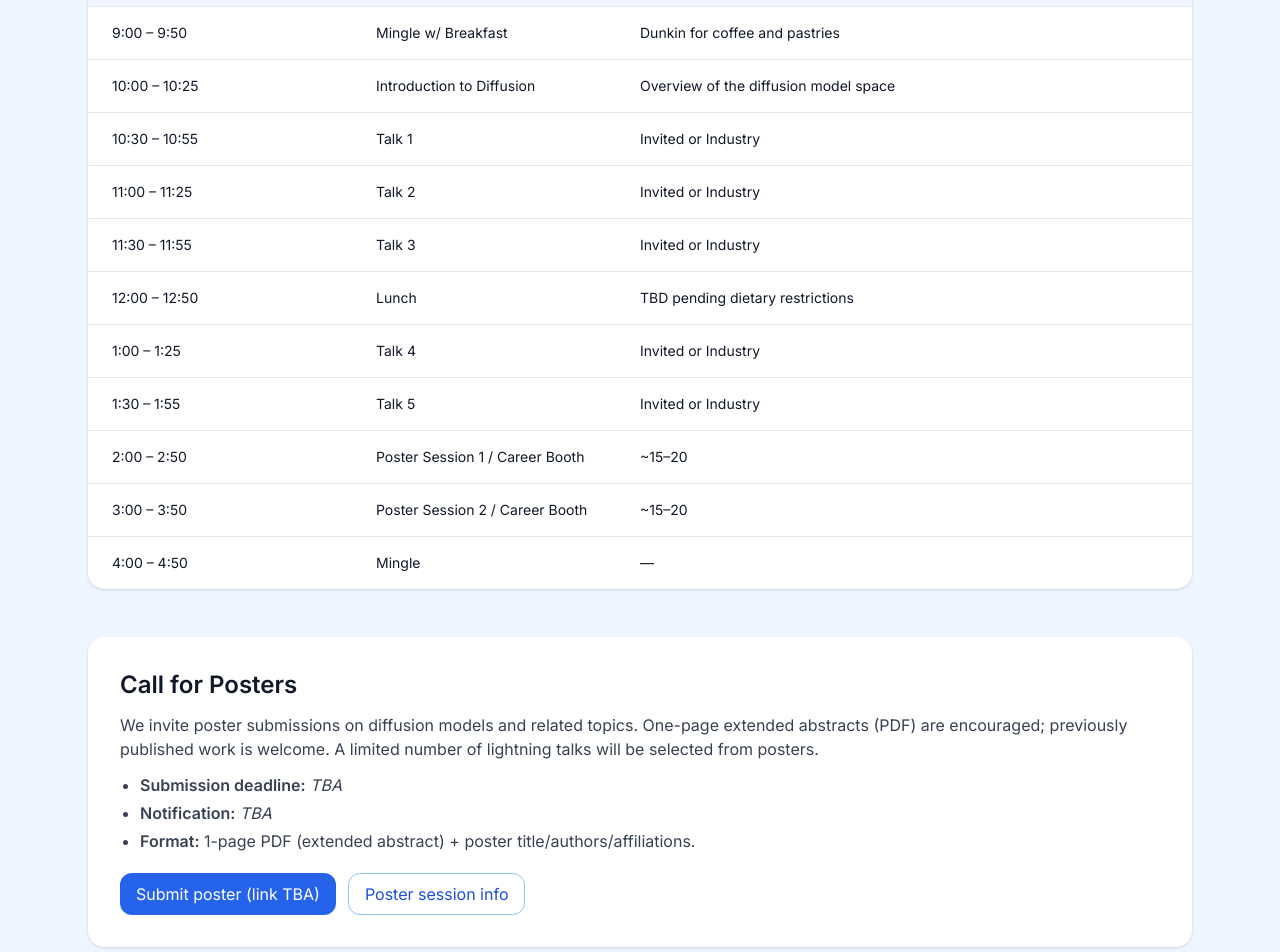
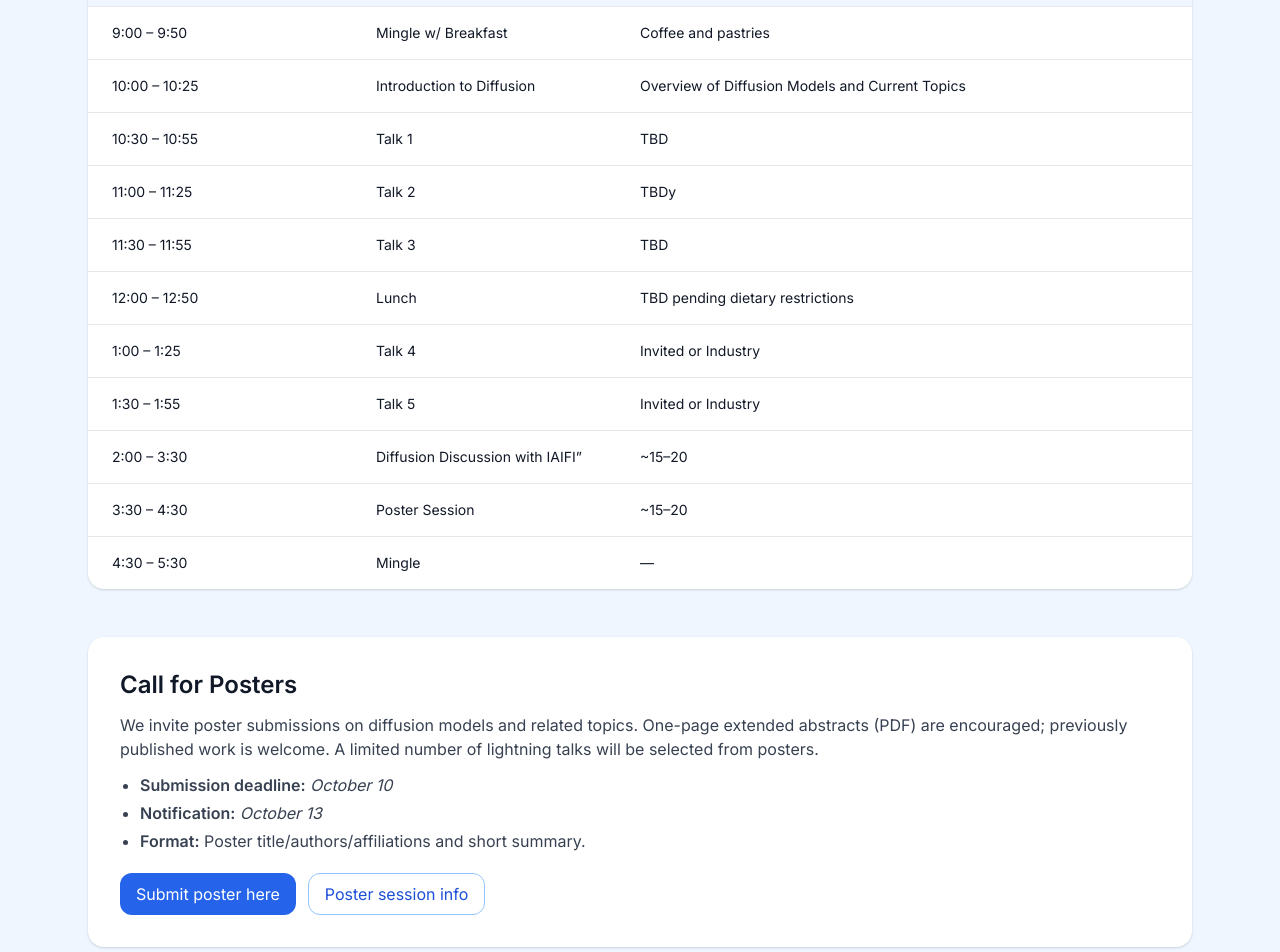
Before and after one commit to bostondiffusionday/bostondiffusionday.github.io, a plain HTML site: page index.html in a window 1280 px wide. Shown: the part 760-1712 px from the top of the page. Drawn offline with nearby package versions, Linux system fonts and the light colour scheme.

Commit message:
Update index.html

```diff
--- a/index.html
+++ b/index.html
@@ -25,14 +25,6 @@
     <header class="bg-blue-200 text-black border-b border-blue-300">
       <div class="max-w-6xl mx-auto px-6 py-6">
         <div class="flex items-center gap-4">
-          <!-- SMALL LOGO: update src path to your image -->
-          <a href="#" class="shrink-0" aria-label="Home">
-            <img
-              src="assets/haystacks-logo.png"
-              alt="Boston Diffusion Day logo"
-              class="h-12 w-12 rounded-xl shadow border border-blue-300 object-cover"
-            />
-          </a>
           <div class="flex flex-col">
             <h1 class="text-3xl sm:text-4xl font-extrabold tracking-tight">
               Boston Diffusion Day
@@ -73,11 +65,11 @@
           <ul class="mt-4 text-gray-700 list-disc pl-5 space-y-1">
             <li>Topics include: score-based diffusion, theory &amp; generalization, scaling laws, architectures (CNN/DiT/attention), evaluation, safety, and applications.</li>
             <li>All levels welcome — from students to faculty and industry researchers.</li>
-            <li>Attendance is free; space may be limited. Registration required.</li>
+            <li>Attendance is free; space is limited. Registration required!</li>
           </ul>
           <div class="mt-5 flex flex-wrap gap-3">
-            <a href="#register" class="inline-flex items-center px-4 py-2 rounded-xl bg-blue-600 text-white font-medium hover:bg-blue-700">Register</a>
-            <a href="#cfp" class="inline-flex items-center px-4 py-2 rounded-xl bg-white border border-blue-300 text-blue-700 font-medium hover:bg-blue-50">Call for Posters</a>
+            <a href="https://forms.gle/7AV1KuUzhbzEsA5g6" class="inline-flex items-center px-4 py-2 rounded-xl bg-blue-600 text-white font-medium hover:bg-blue-700">Register</a>
+            <a href="https://forms.gle/7AV1KuUzhbzEsA5g6" class="inline-flex items-center px-4 py-2 rounded-xl bg-white border border-blue-300 text-blue-700 font-medium hover:bg-blue-50">Call for Posters</a>
           </div>
         </div>
       </section>
@@ -102,27 +94,27 @@
             <div class="grid grid-cols-12 px-6 py-4 hover:bg-blue-50">
               <div class="col-span-4 sm:col-span-3 font-medium">9:00 – 9:50</div>
               <div class="col-span-4 sm:col-span-3">Mingle w/ Breakfast</div>
-              <div class="col-span-4 sm:col-span-6">Dunkin for coffee and pastries</div>
+              <div class="col-span-4 sm:col-span-6">Coffee and pastries</div>
             </div>
             <div class="grid grid-cols-12 px-6 py-4 hover:bg-blue-50">
               <div class="col-span-4 sm:col-span-3 font-medium">10:00 – 10:25</div>
               <div class="col-span-4 sm:col-span-3">Introduction to Diffusion</div>
-              <div class="col-span-4 sm:col-span-6">Overview of the diffusion model space</div>
+              <div class="col-span-4 sm:col-span-6">Overview of Diffusion Models and Current Topics</div>
             </div>
             <div class="grid grid-cols-12 px-6 py-4 hover:bg-blue-50">
               <div class="col-span-4 sm:col-span-3 font-medium">10:30 – 10:55</div>
               <div class="col-span-4 sm:col-span-3">Talk 1</div>
-              <div class="col-span-4 sm:col-span-6">Invited or Industry</div>
+              <div class="col-span-4 sm:col-span-6">TBD</div>
             </div>
             <div class="grid grid-cols-12 px-6 py-4 hover:bg-blue-50">
               <div class="col-span-4 sm:col-span-3 font-medium">11:00 – 11:25</div>
               <div class="col-span-4 sm:col-span-3">Talk 2</div>
-              <div class="col-span-4 sm:col-span-6">Invited or Industry</div>
+              <div class="col-span-4 sm:col-span-6">TBDy</div>
             </div>
             <div class="grid grid-cols-12 px-6 py-4 hover:bg-blue-50">
               <div class="col-span-4 sm:col-span-3 font-medium">11:30 – 11:55</div>
               <div class="col-span-4 sm:col-span-3">Talk 3</div>
-              <div class="col-span-4 sm:col-span-6">Invited or Industry</div>
+              <div class="col-span-4 sm:col-span-6">TBD</div>
             </div>
             <div class="grid grid-cols-12 px-6 py-4 hover:bg-blue-50">
               <div class="col-span-4 sm:col-span-3 font-medium">12:00 – 12:50</div>
@@ -140,17 +132,17 @@
               <div class="col-span-4 sm:col-span-6">Invited or Industry</div>
             </div>
             <div class="grid grid-cols-12 px-6 py-4 hover:bg-blue-50">
-              <div class="col-span-4 sm:col-span-3 font-medium">2:00 – 2:50</div>
-              <div class="col-span-4 sm:col-span-3">Poster Session 1 / Career Booth</div>
+              <div class="col-span-4 sm:col-span-3 font-medium">2:00 – 3:30 </div>
+              <div class="col-span-4 sm:col-span-3"> Diffusion Discussion with IAIFI”</div>
               <div class="col-span-4 sm:col-span-6">~15–20</div>
             </div>
             <div class="grid grid-cols-12 px-6 py-4 hover:bg-blue-50">
-              <div class="col-span-4 sm:col-span-3 font-medium">3:00 – 3:50</div>
-              <div class="col-span-4 sm:col-span-3">Poster Session 2 / Career Booth</div>
+              <div class="col-span-4 sm:col-span-3 font-medium">3:30 – 4:30</div>
+              <div class="col-span-4 sm:col-span-3">Poster Session </div>
               <div class="col-span-4 sm:col-span-6">~15–20</div>
             </div>
             <div class="grid grid-cols-12 px-6 py-4 hover:bg-blue-50">
-              <div class="col-span-4 sm:col-span-3 font-medium">4:00 – 4:50</div>
+              <div class="col-span-4 sm:col-span-3 font-medium">4:30 – 5:30</div>
               <div class="col-span-4 sm:col-span-3">Mingle</div>
               <div class="col-span-4 sm:col-span-6">—</div>
             </div>
@@ -167,12 +159,12 @@
             We invite poster submissions on diffusion models and related topics. One-page extended abstracts (PDF) are encouraged; previously published work is welcome. A limited number of lightning talks will be selected from posters.
           </p>
           <ul class="mt-3 text-gray-700 list-disc pl-5 space-y-1">
-            <li><span class="font-semibold">Submission deadline:</span> <span class="italic">TBA</span></li>
-            <li><span class="font-semibold">Notification:</span> <span class="italic">TBA</span></li>
-            <li><span class="font-semibold">Format:</span> 1-page PDF (extended abstract) + poster title/authors/affiliations.</li>
+            <li><span class="font-semibold">Submission deadline:</span> <span class="italic">October 10</span></li>
+            <li><span class="font-semibold">Notification:</span> <span class="italic">October 13 </span></li>
+            <li><span class="font-semibold">Format:</span>  Poster title/authors/affiliations and short summary. </li>
           </ul>
           <div class="mt-5 flex flex-wrap gap-3">
-            <a href="#" class="inline-flex items-center px-4 py-2 rounded-xl bg-blue-600 text-white font-medium hover:bg-blue-700">Submit poster (link TBA)</a>
+            <a href="https://forms.gle/YzDh2LFCHHGzbtXR9" class="inline-flex items-center px-4 py-2 rounded-xl bg-blue-600 text-white font-medium hover:bg-blue-700">Submit poster here</a>
             <a href="#posters" class="inline-flex items-center px-4 py-2 rounded-xl bg-white border border-blue-300 text-blue-700 font-medium hover:bg-blue-50">Poster session info</a>
           </div>
         </div>
@@ -230,7 +222,7 @@
           <h3 class="text-xl font-semibold text-blue-900">Register to attend</h3>
           <p class="mt-2 text-blue-900 opacity-80">Registration is free but required. We’ll email final details and reminders.</p>
           <div class="mt-4 flex flex-wrap gap-3">
-            <a href="#" class="inline-flex items-center px-4 py-2 rounded-xl bg-blue-600 text-white font-medium hover:bg-blue-700">Open registration form (TBA)</a>
+            <a href="https://forms.gle/YzDh2LFCHHGzbtXR9" class="inline-flex items-center px-4 py-2 rounded-xl bg-blue-600 text-white font-medium hover:bg-blue-700">Open registration form! </a>
             <a href="mailto:efinn@college.harvard.edu?subject=Boston%20Diffusion%20Day%20Inquiry" class="inline-flex items-center px-4 py-2 rounded-xl bg-white border border-blue-300 text-blue-700 font-medium hover:bg-blue-50">Email organizers</a>
           </div>
         </div>
```
